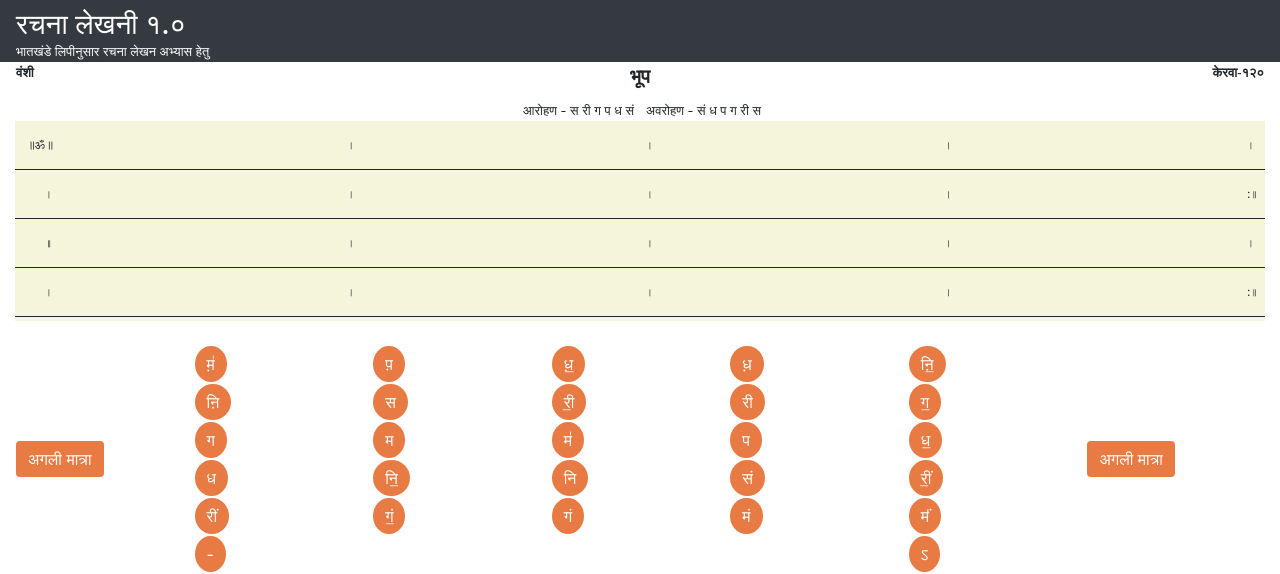
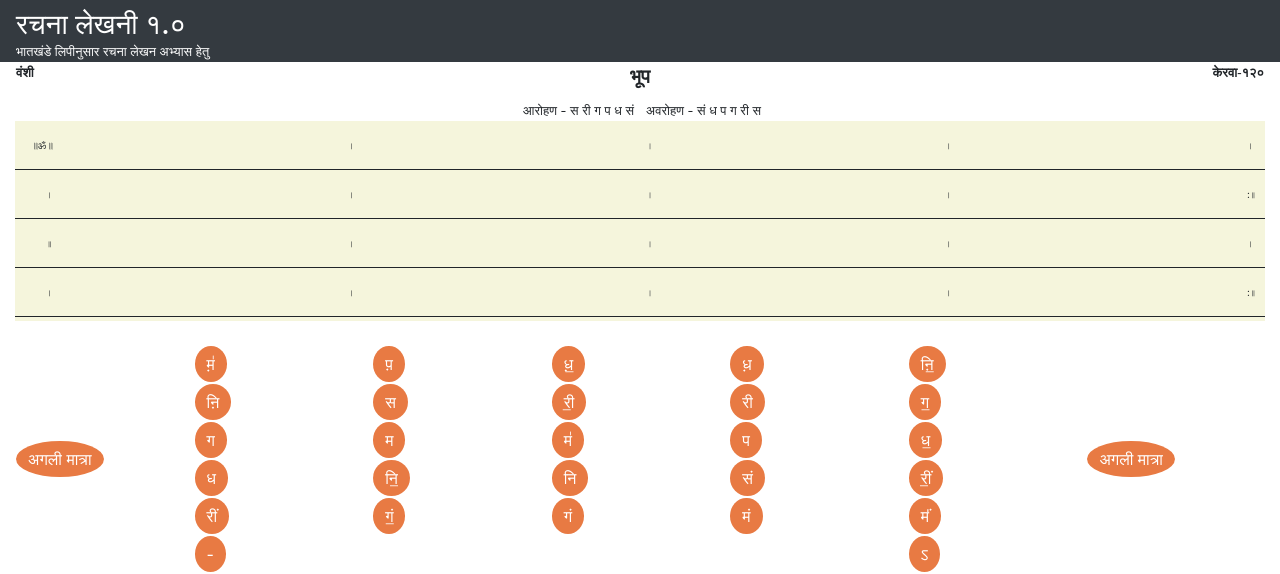
Before and after one commit to ameyzing-deshmukh/amey-lipi-1, an Angular app: page / in a window 1280 px wide. Shown: the top 574 px of the page. Built offline with nearby package versions, Linux system fonts and the light colour scheme.

Commit message:
font size change

```diff
--- a/src/app/keypad/keypad.component.css
+++ b/src/app/keypad/keypad.component.css
@@ -49,7 +49,7 @@ table {
   height: 20px;
 }
 mat-cell{
-font-size:12px;
+font-size:10px;
 }
 
 .rachanaDetailsP2{
--- a/src/app/keypad/keypad.component.html
+++ b/src/app/keypad/keypad.component.html
@@ -96,14 +96,14 @@
             <tbody>
 
                 <tr>
-                    <td rowspan="6"><button class="btn btn-success rounded" (click)="captureIt(';')">अगली
+                    <td rowspan="6"><button class="btn btn-success rounded-circle" (click)="captureIt(';')">अगली
                             मात्रा</button></td>
                     <td><button class="btn btn-success rounded-circle" (click)="captureIt('म़॑')">म़॑</button></td>
                     <td><button class="btn btn-success rounded-circle" (click)="captureIt('प़')">प़</button></td>
                     <td><button class="btn btn-success rounded-circle" (click)="captureIt('ध़॒')">ध़॒</button></td>
                     <td><button class="btn btn-success rounded-circle" (click)="captureIt('ध़')">ध़</button></td>
                     <td><button class="btn btn-success rounded-circle" (click)="captureIt('ऩि॒')">ऩि॒</button></td>
-                    <td rowspan="6"><button class="btn btn-success rounded" (click)="captureIt(';')">अगली
+                    <td rowspan="6"><button class="btn btn-success rounded-circle" (click)="captureIt(';')">अगली
                             मात्रा</button></td>
                 </tr>
                 <tr>
```
